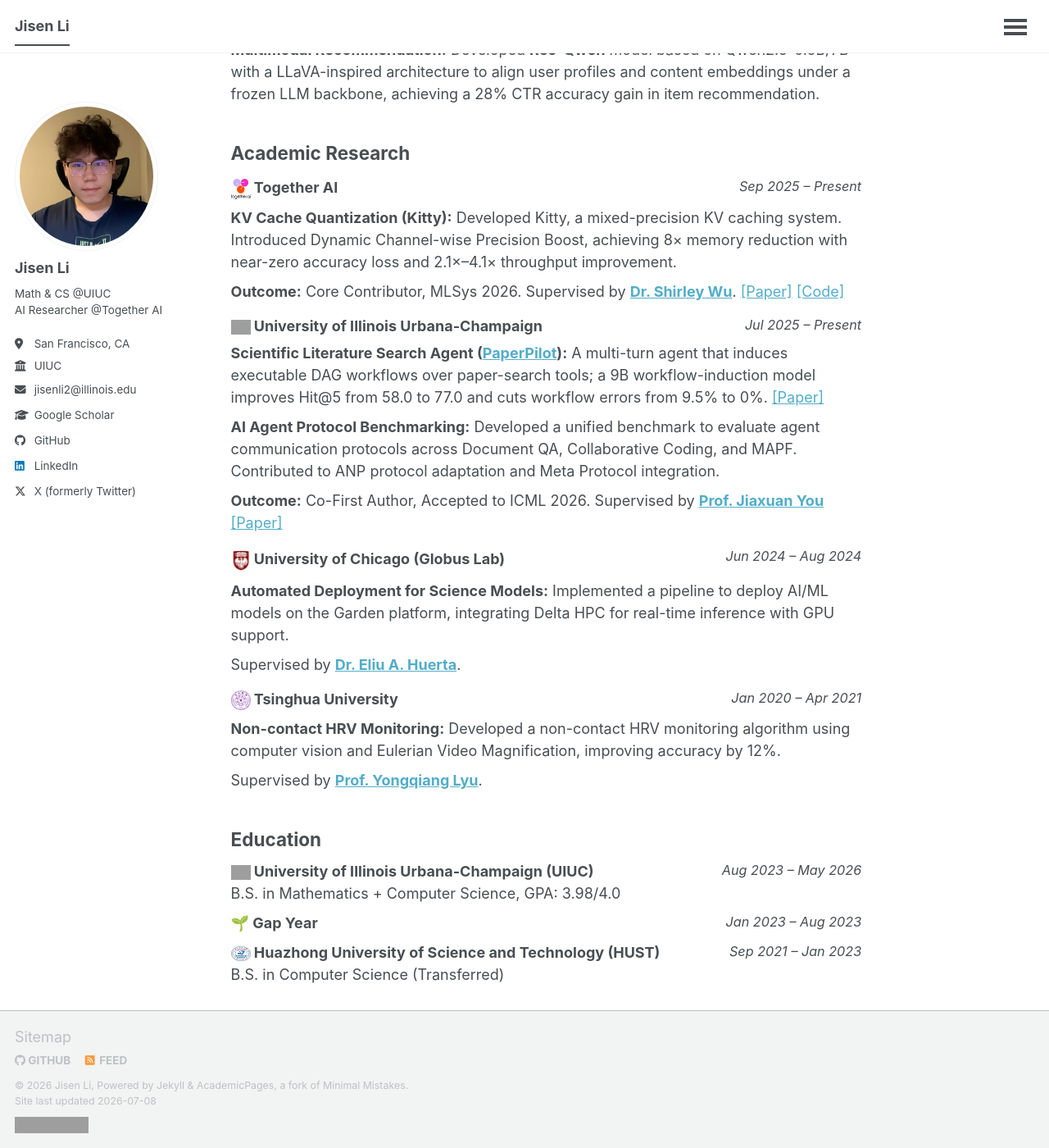
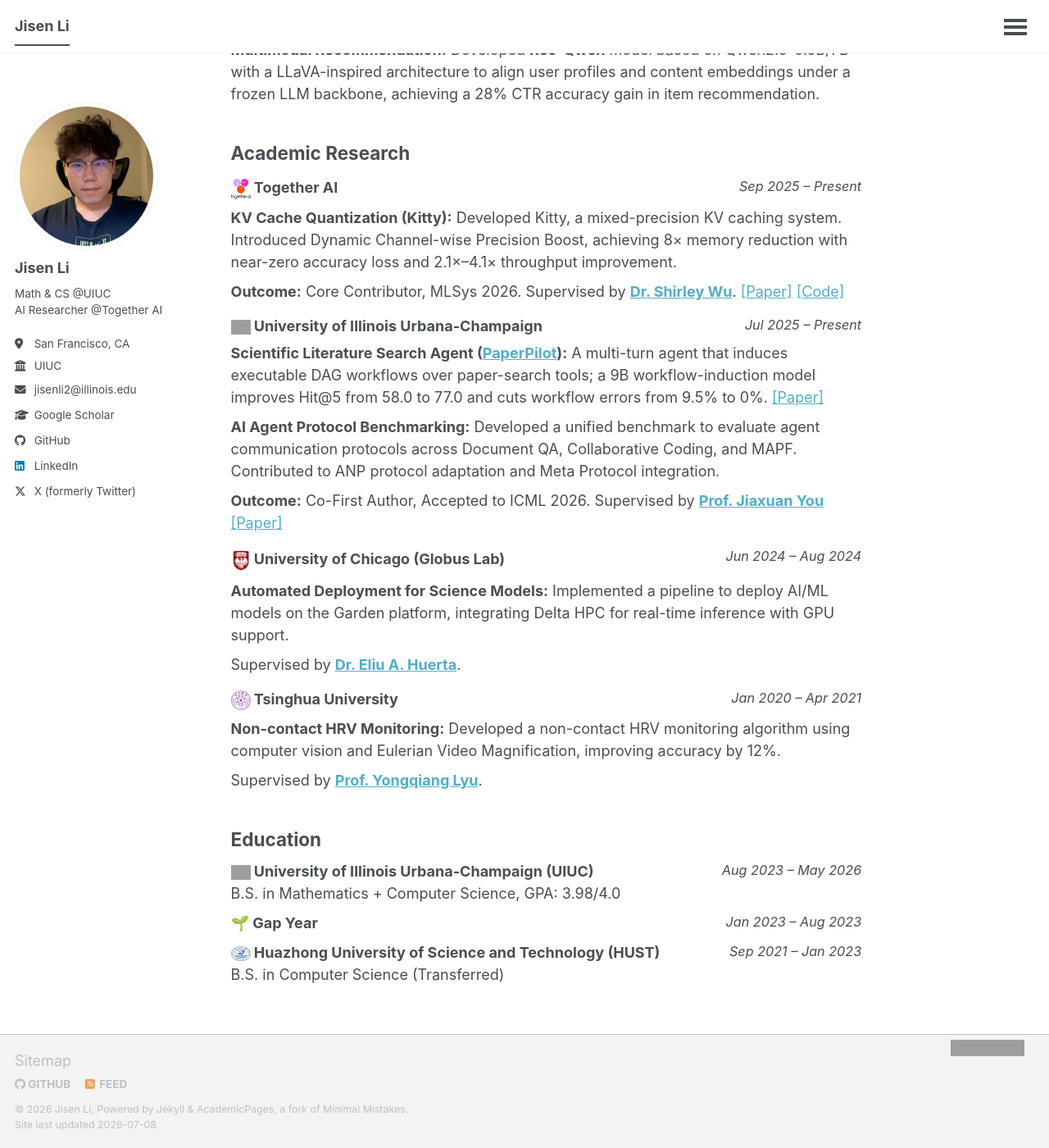
Before and after one commit to mtilyxuegao/mtilyxuegao.github.io, a Jekyll site: the page built from _pages/about.md, in a window 1280 px wide and 1400 px high, scrolled down 1924 px. Shown: the whole window at 82% size. Built offline with Jekyll 4.4.1, drawn with Linux system fonts in a browser that asks for light colours; a script that is not in the unit is left out; grey boxes are pictures that could not be loaded.

Commit message:
Add visitor world map (MapMyVisitors) to footer
- New clustrmaps_id config toggle; map renders only when set
- Visitor badge + map absolutely positioned at footer bottom-right so they
  don't grow the footer height (avoids overlapping the Education section)
- White/light-gray ocean + low-saturation light-blue land, fixed 150x95 card
- Move visitor counter out of copyright line into the Sitemap row

Co-Authored-By: Claude Opus 4.8 (1M context) <noreply@anthropic.com>

```diff
--- a/_config.yml
+++ b/_config.yml
@@ -160,6 +160,11 @@ analytics:
   provider               : "google-analytics-4" # false (default), "google", "google-universal", "google-analytics-4", "custom"
   google:
     tracking_id          : "G-6NLEGBYMNJ"
+
+# Visitor Map (ClustrMaps / MapMyVisitors) — leave blank to hide.
+# 1) Register your site URL at https://clustrmaps.com  2) Copy the "d=" hash from the
+# generated embed code  3) Paste just that hash below (e.g. clustrmaps_id: "AbCdEf123...").
+clustrmaps_id            : "lvXe5sPX4gwQpVXhK8509kB3a7zzRQG2ii19tw2hMcc"
 
 
 # Reading Files
--- a/_includes/footer.html
+++ b/_includes/footer.html
@@ -21,7 +21,5 @@
 
 <div class="page__footer-copyright">
   &copy; {{ site.time | date: '%Y' }} {{ site.name | default: site.title }}, {{ site.data.ui-text[site.locale].powered_by | default: "Powered by" }} <a href="https://jekyllrb.com" rel="nofollow">Jekyll</a> &amp; <a href="https://github.com/academicpages/academicpages.github.io">AcademicPages</a>, a fork of <a href="https://mademistakes.com/work/minimal-mistakes-jekyll-theme/" rel="nofollow">Minimal Mistakes</a>.<br />
-  Site last updated {{ "now" | date: '%Y-%m-%d' }}<br />
-  <!-- Visitor Counter -->
-  <img src="https://hits.sh/jisenli.me.svg?style=flat&label=Visitors&extraCount=0&color=2563eb&labelColor=1e3a8a" alt="Visitor Count" style="margin-top: 0.5rem; display: inline-block;"/>
+  Site last updated {{ "now" | date: '%Y-%m-%d' }}
 </div>
--- a/_includes/footer/custom.html
+++ b/_includes/footer/custom.html
@@ -1,6 +1,51 @@
 <!-- start custom footer snippets -->
 
-<a href="/sitemap/">Sitemap</a>
+<style>
+  .page__footer footer { position: relative; }
+  /* Visitor block is absolutely positioned so it does NOT add to the footer's
+     flow height — the theme's sticky-footer measures footer height on load and
+     would otherwise overlap the content above (Education) when the map grows. */
+  .footer-visitors {
+    position: absolute;
+    right: 0;
+    bottom: 0.6em;
+    display: flex;
+    flex-direction: column;
+    align-items: center;
+    gap: 6px;
+    z-index: 2;
+  }
+  .footer-hits { display: block; height: 20px; width: auto; }
+  .visitor-map { width: 150px; height: 95px; overflow: hidden; border-radius: 6px; line-height: 0; }
+  .visitor-map img, .visitor-map canvas, .visitor-map svg { max-width: 100%; height: auto; display: block; }
+  @media (max-width: 600px) {
+    .footer-visitors { position: static; align-items: center; margin: 0.75rem auto 0; }
+  }
+</style>
+<div class="footer-bottom-row">
+  <a href="/sitemap/">Sitemap</a>
+  <div class="footer-visitors">
+    <img class="footer-hits" src="https://hits.sh/jisenli.me.svg?style=flat&label=Visitors&extraCount=0&color=2563eb&labelColor=1e3a8a" alt="Visitor Count" />
+    {% if site.clustrmaps_id %}
+    <div class="visitor-map" style="width:150px;height:95px;overflow:hidden;">
+      <script type="text/javascript" id="mapmyvisitors" src="//mapmyvisitors.com/map.js?cl=9db8d2&w=150&t=n&d={{ site.clustrmaps_id }}&co=f2f3f3&ct=000000"></script>
+    </div>
+    {% endif %}
+  </div>
+</div>
+{% if site.clustrmaps_id %}
+<script>
+  // The theme's sticky footer measures footer height on load, but the visitor
+  // map renders asynchronously afterwards. Re-trigger the measurement a few
+  // times so the reserved space grows to fit the map (prevents it overlapping
+  // the last content block, e.g. Education).
+  window.addEventListener('load', function () {
+    [300, 900, 1800, 3000].forEach(function (t) {
+      setTimeout(function () { window.dispatchEvent(new Event('resize')); }, t);
+    });
+  });
+</script>
+{% endif %}
 
 <!-- Support for MatJax -->
 <script defer src="https://cdnjs.cloudflare.com/polyfill/v3/polyfill.min.js?features=es6"></script>
```
Also changed, not shown: _includes/author-profile.html (line endings or trailing spaces).
